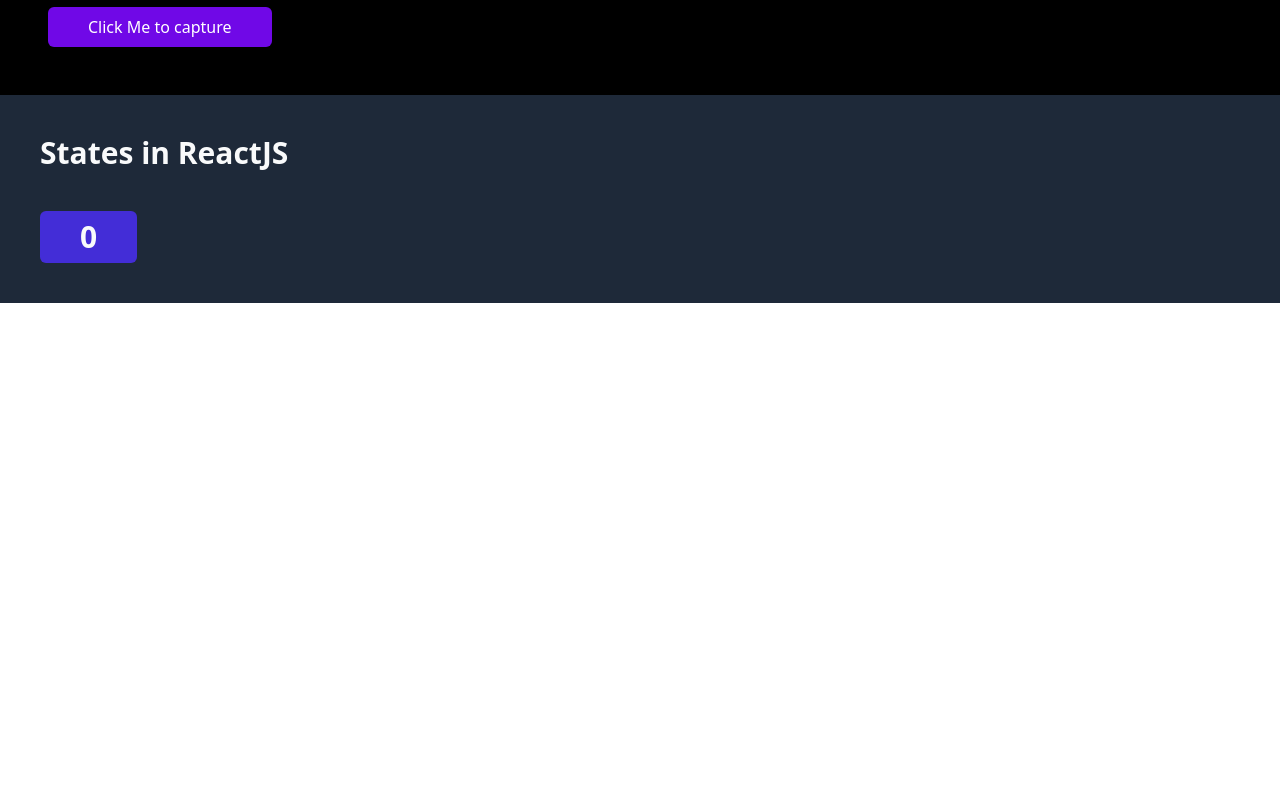
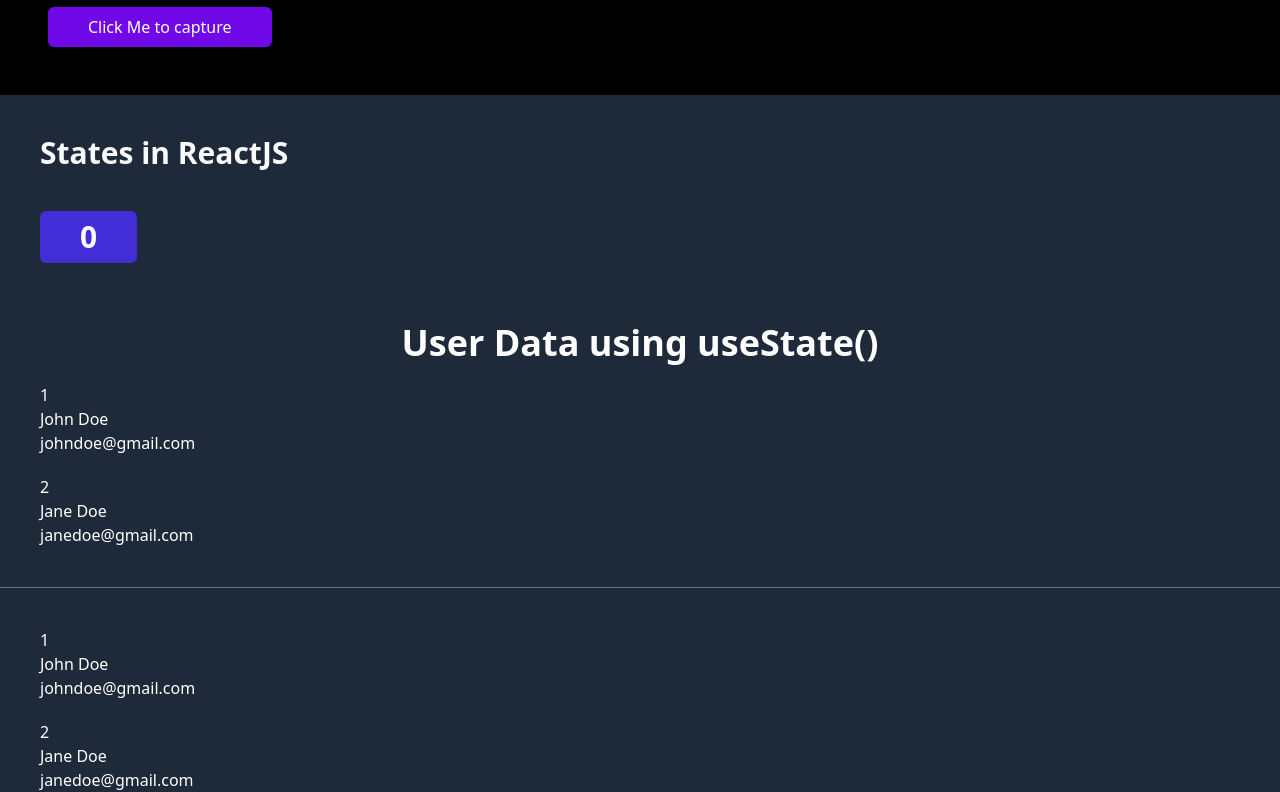
Before and after one commit to sudo-Satvik/full-stack-web-dev, a React (Vite) app in the folder 04_react/v19_react_vite/01-reactjs/: page / in a window 1280 px wide. Shown: the part 2861-3653 px from the top of the page. Before the commit the page ends 3164 px from the top, so only its background shows below. Built offline with nearby package versions, Linux system fonts and the light colour scheme.

Commit message:
Add UserDetails component to display user data with useState

```diff
--- a/04_react/v19_react_vite/01-reactjs/src/App.jsx
+++ b/04_react/v19_react_vite/01-reactjs/src/App.jsx
@@ -2,11 +2,13 @@
 // import Practice, { Practiced } from "./Practice";
 import { gameData } from "./data/cardData.js";
 
-import Profile from "./components/Profile";
+// import Profile from "./components/Profile";
 import { EventHandling } from "./components/EventHandling.jsx";
 import EventProps from "./components/EventProps.jsx";
 import EventPropagation from "./components/EventPropagation.jsx";
 import State from "./components/State.jsx";
+
+import UserDetails from "./components/UserDetails.jsx";
 
 const App = () => {
   const handleSubmit = () => {
@@ -56,6 +58,8 @@
       <EventProps />
       <EventPropagation />
       <State />
+
+      <UserDetails />
     </div>
   );
 };
--- /dev/null
+++ b/04_react/v19_react_vite/01-reactjs/src/components/UserDetails.jsx
@@ -0,0 +1,46 @@
+import { useState } from "react";
+
+const UserDetails = () => {
+  const userData = [
+    {
+      id: 1,
+      name: "John Doe",
+      email: "johndoe@gmail.com",
+    },
+    {
+      id: 2,
+      name: "Jane Doe",
+      email: "janedoe@gmail.com",
+    },
+  ];
+  const [users, setUsers] = useState(userData);
+
+  return (
+    <>
+      <h1 className="text-4xl font-semibold text-center text-white py-5">
+        User Data using useState()
+      </h1>
+      <ul className="flex flex-col gap-5 text-left ml-10">
+        {userData.map((user) => (
+          <li key={user.id} className="text-white">
+            <p>{user.id}</p>
+            <p>{user.name}</p>
+            <p>{user.email}</p>
+          </li>
+        ))}
+      </ul>
+        <hr className="my-10 text-gray-500"/>
+      <ul className="flex flex-col gap-5 text-left ml-10">
+        {users.map((user) => (
+          <li key={user.id} className="text-white">
+            <p>{user.id}</p>
+            <p>{user.name}</p>
+            <p>{user.email}</p>
+          </li>
+        ))}
+      </ul>
+    </>
+  );
+};
+
+export default UserDetails;
```
